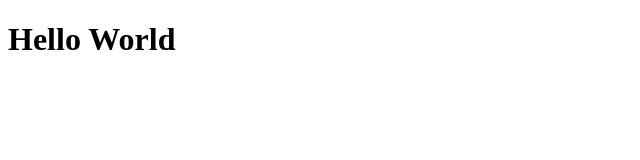
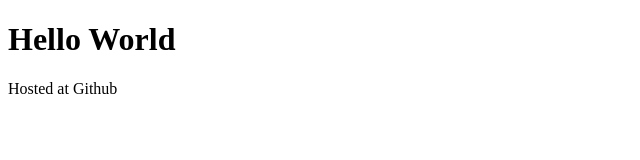
Before and after one commit to ahnissingh/cv, a plain HTML site: page index.html in a window 1280 px wide. Shown: the whole page, without its empty margins (0-640 px from the left). Drawn offline with Linux system fonts and the light colour scheme.

Commit message:
Update index.html

```diff
--- a/index.html
+++ b/index.html
@@ -6,5 +6,6 @@
 </head>
 <body>
     <h1> Hello World </h1>
+    <p>Hosted at Github </p>
 </body>
 </html>
```
